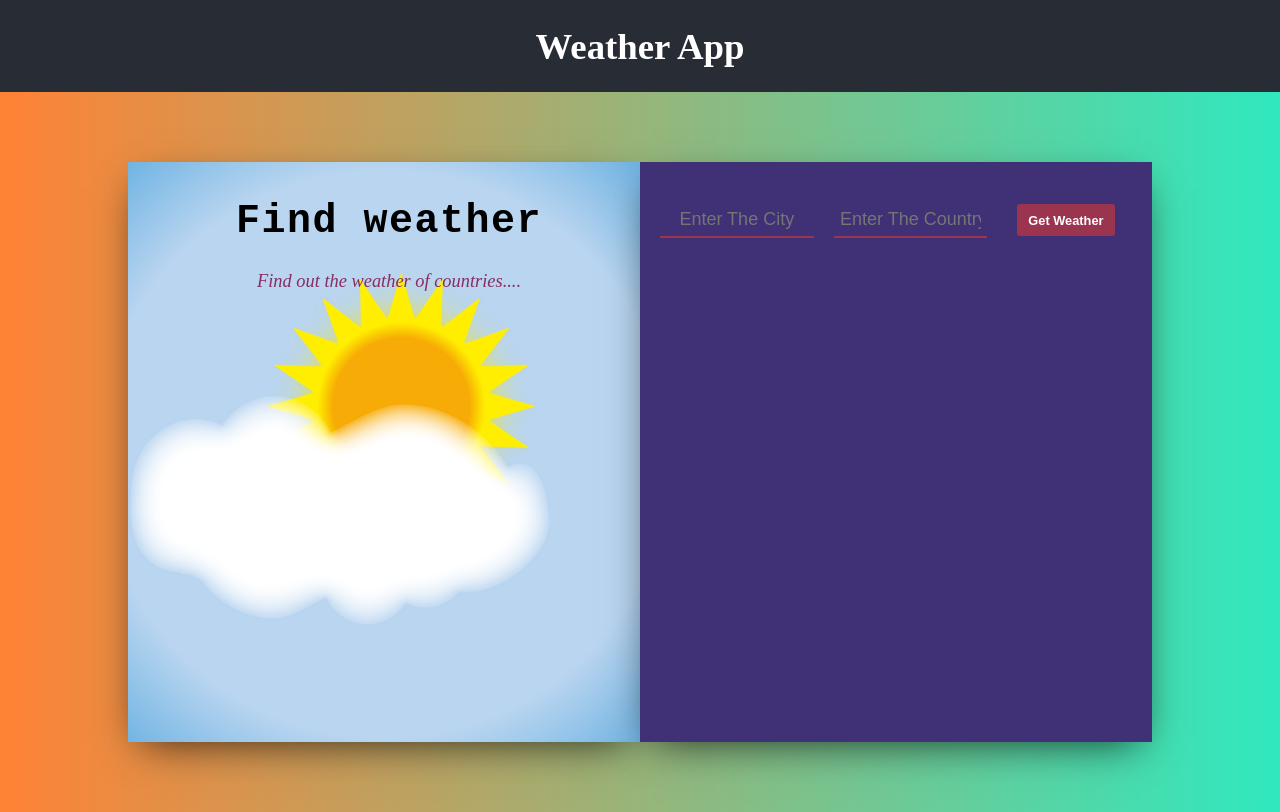
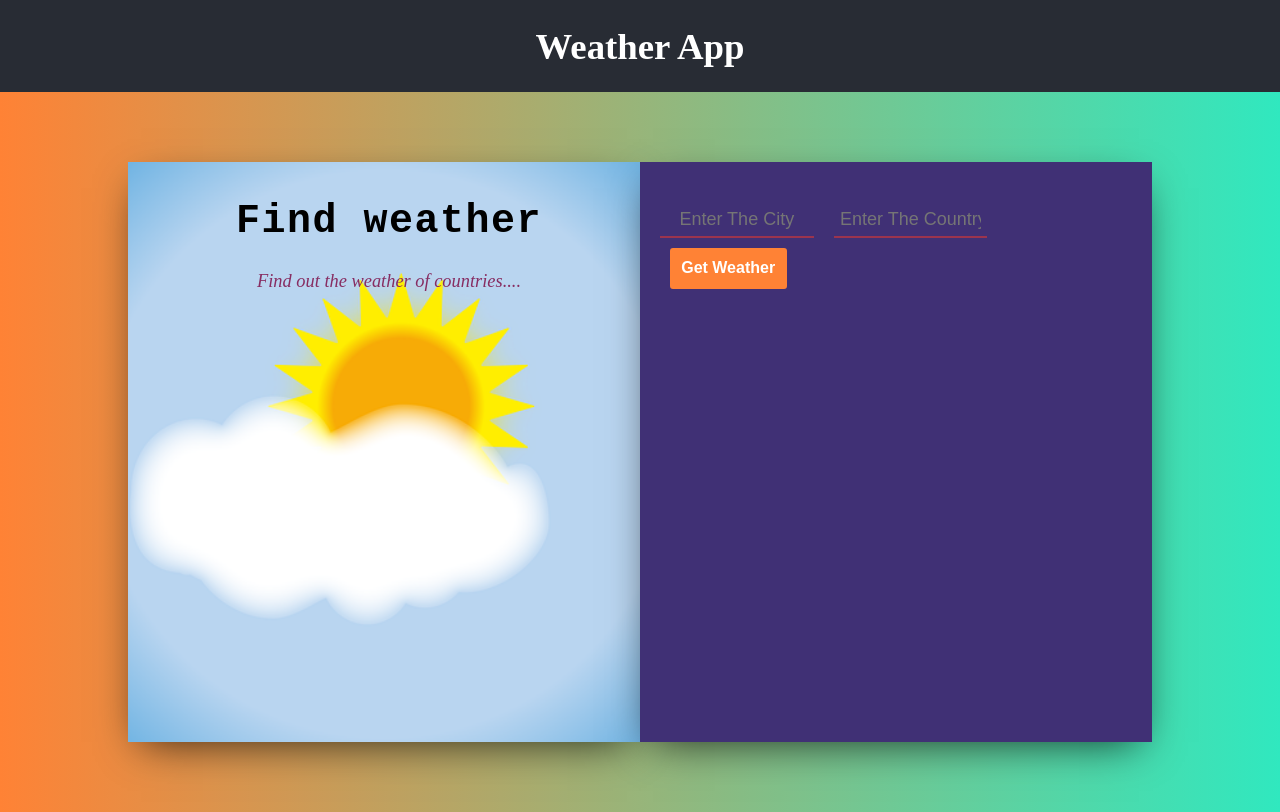
Before and after one commit to Vimalraveendra/weatherapp-redux, a React (Create React App) app: page / in a window 1280 px wide. Built offline with nearby package versions, Linux system fonts and the light colour scheme; no server answers.

Commit message:
updated api and api calls,actions,reducers

```diff
--- a/package.json
+++ b/package.json
@@ -10,11 +10,7 @@
     "handlebars": "^4.5.3",
     "http-proxy": "^1.18.1",
     "immer": "^9.0.6",
-<<<<<<< HEAD
     "node-forge": "^1.2.1",
-=======
-    "node-forge": "^1.0.0",
->>>>>>> d35fdff06613f40f1d8eea631c7dbb1f0e2f8d8d
     "object-path": "^0.11.5",
     "react": "^16.9.0",
     "react-dom": "^16.9.0",
--- a/src/Actions/Actions.js
+++ b/src/Actions/Actions.js
@@ -1,15 +1,19 @@
+import {
+  REQUEST_WEATHER_PENDING,
+  REQUEST_WEATHER_SUCCESS,
+  REQUEST_WEATHER_FAILED,
+} from "../Constants/Constants";
 
-import {
-	REQUEST_WEATHER_PENDING,
-	REQUEST_WEATHER_SUCCESS,
-	REQUEST_WEATHER_FAILED
-} from '../Constants/Constants';
+const API_KEY = process.env.REACT_APP_API_KEY;
+export const setWeather = (city, country) => (dispatch) => {
+  dispatch({ type: REQUEST_WEATHER_PENDING });
 
-
-export const setWeather=(API_KEY,city,country)=>dispatch=>{
-		dispatch({type:REQUEST_WEATHER_PENDING})
-		fetch(`https://cors-anywhere.herokuapp.com/https://api.openweathermap.org/data/2.5/weather?q=${city},${country}&appid=${API_KEY}&units=metric`)
-		.then(response=> response.json())
-		.then(data=>dispatch({type:REQUEST_WEATHER_SUCCESS,payload:data}))
-		.catch(error=>dispatch({type:REQUEST_WEATHER_FAILED,payload:error}))
-	}
+  fetch(
+    `http://api.weatherstack.com/current?access_key=${API_KEY}&query=${city}`
+  )
+    .then((response) => response.json())
+    .then((data) => dispatch({ type: REQUEST_WEATHER_SUCCESS, payload: data }))
+    .catch((error) =>
+      dispatch({ type: REQUEST_WEATHER_FAILED, payload: error })
+    );
+};
--- a/src/Reducers/Reducers.js
+++ b/src/Reducers/Reducers.js
@@ -1,7 +1,7 @@
 import {
   REQUEST_WEATHER_PENDING,
   REQUEST_WEATHER_SUCCESS,
-  REQUEST_WEATHER_FAILED
+  REQUEST_WEATHER_FAILED,
 } from "../Constants/Constants";
 
 const initialState = {
@@ -11,7 +11,7 @@ const initialState = {
   country: "",
   description: "",
   error: "",
-  isPending: false
+  isPending: false,
 };
 
 export const requestWeather = (state = initialState, action = {}) => {
@@ -19,24 +19,24 @@ export const requestWeather = (state = initialState, action = {}) => {
     case REQUEST_WEATHER_PENDING:
       return {
         ...state,
-        isPending: true
+        isPending: true,
       };
 
     case REQUEST_WEATHER_SUCCESS:
       return {
         ...state,
         isPending: false,
-        temperature: action.payload.main.temp,
-        humidity: action.payload.main.humidity,
-        city: action.payload.name,
-        country: action.payload.sys.country,
-        description: action.payload.weather[0].description
+        temperature: action.payload.current.temperature,
+        humidity: action.payload.current.humidity,
+        city: action.payload.location.name,
+        country: action.payload.location.country,
+        description: action.payload.current.weather_descriptions[0],
       };
     case REQUEST_WEATHER_FAILED:
       return {
         ...state,
         isPending: false,
-        error: "Sorry! Please Enter a valid city and country"
+        error: "Sorry! Please Enter a valid city and country",
       };
     default:
       return state;
--- a/src/components/Weather/Weather.css
+++ b/src/components/Weather/Weather.css
@@ -2,9 +2,7 @@
 /* div element */
 
 .info{
-
   font-size: 1.35rem;
-  width: 60%;
   font-weight: 200;
 }
 
@@ -23,8 +21,6 @@
 
 	@media only screen and (max-width: 700px) {
   .inf0,p {
-
-   font-size: 0.85rem;
    font-weight: 100;
    margin-top:0;
 
--- a/src/components/WeatherForm/WeatherForm.css
+++ b/src/components/WeatherForm/WeatherForm.css
@@ -19,12 +19,12 @@ input[type="text"] {
 /* button */
 
 .formSearch-button {
-  border: solid 2px #9b344e;
-  background: #9b344e;
-  padding: 0.4rem 0.6rem;
+  border: solid 2px #ff8235;
+  background: #ff8235;;
+  padding: 0.6rem ;
   margin: 0.6rem;
   border-radius: 3px;
-  font-size: 0.8rem;
+  font-size: 1rem;
   font-weight: bold;
   outline: none;
   color: #fff;
@@ -36,6 +36,6 @@ input[type="text"] {
   .formSearch-button {
     margin-top: 5px;
     width: 30vw;
-    font-size: 0.8rem;
+
   }
 }
--- a/src/containers/App.js
+++ b/src/containers/App.js
@@ -1,63 +1,55 @@
-import React, {Component} from 'react';
+import React, { Component } from "react";
 
-import './App.css';
-import Titles from '../components/Titles/Titles';
-import WeatherForm from '../components/WeatherForm/WeatherForm';
-import Weather from '../components/Weather/Weather';
-import { connect} from 'react-redux';
-import {setWeather} from '../Actions/Actions';
+import "./App.css";
+import Titles from "../components/Titles/Titles";
+import WeatherForm from "../components/WeatherForm/WeatherForm";
+import Weather from "../components/Weather/Weather";
+import { connect } from "react-redux";
+import { setWeather } from "../Actions/Actions";
 
+const mapStateToProps = (state) => {
+  return {
+    temperature: state.temperature,
+    humidity: state.humidity,
+    city: state.city,
+    country: state.country,
+    description: state.description,
+    error: state.error,
+  };
+};
 
-const API_KEY= process.env.REACT_APP_API_KEY
+const mapDispatchToProps = (dispatch) => {
+  return {
+    getWeather: (city, country) => dispatch(setWeather(city, country)),
+  };
+};
 
-const mapStateToProps=(state)=>{
-  return{
-         temperature:state.temperature,
-          humidity:state.humidity,
-          city:state.city,
-          country:state.country,
-          description:state.description,
-          error:state.error
-  }
-}
-
-const mapDispatchToProps= dispatch=>{
-  return{
-    getWeather:(API_KEY,city,country)=>dispatch(setWeather(API_KEY,city,country))
-  }
-}
-
-class App extends Component{
-
-     getWeatherApi=(e)=>{
+class App extends Component {
+  getWeatherApi = (e) => {
     e.preventDefault();
     const city = e.target.elements.city.value;
-          const country= e.target.elements.country.value;
-          if(city && country){
-            this.props.getWeather(API_KEY,city,country)
+    const country = e.target.elements.country.value;
+    if (city && country) {
+      this.props.getWeather(city, country);
     }
-        }
+  };
 
-   render(){
-    const {temperature,humidity,city,country,description,error}=this.props;
+  render() {
+    const { temperature, humidity, city, country, description, error } =
+      this.props;
     return (
       <React.Fragment>
         <div>
           <header className="App-header">
             <h1>Weather App</h1>
-
           </header>
-      <div className='main'>
-       <div className='flex-wrapper'>
-
-           <div className='column title-left'>
+          <div className="main">
+            <div className="flex-wrapper">
+              <div className="column title-left">
                 <Titles />
               </div>
-           <div className='column form-right'>
-
-             <WeatherForm
-             getWeatherApi={this.getWeatherApi}
-             />
+              <div className="column form-right">
+                <WeatherForm getWeatherApi={this.getWeatherApi} />
                 <Weather
                   temperature={temperature}
                   humidity={humidity}
@@ -66,7 +58,6 @@ class App extends Component{
                   description={description}
                   error={error}
                 />
-
               </div>
             </div>
           </div>
@@ -76,5 +67,4 @@ class App extends Component{
   }
 }
 
-
-export default connect(mapStateToProps,mapDispatchToProps)(App);
+export default connect(mapStateToProps, mapDispatchToProps)(App);
```
Also changed, not shown: 1 other file (tests, documents, lock files or other folders). Lines whose indentation alone changed are shown as unchanged.
